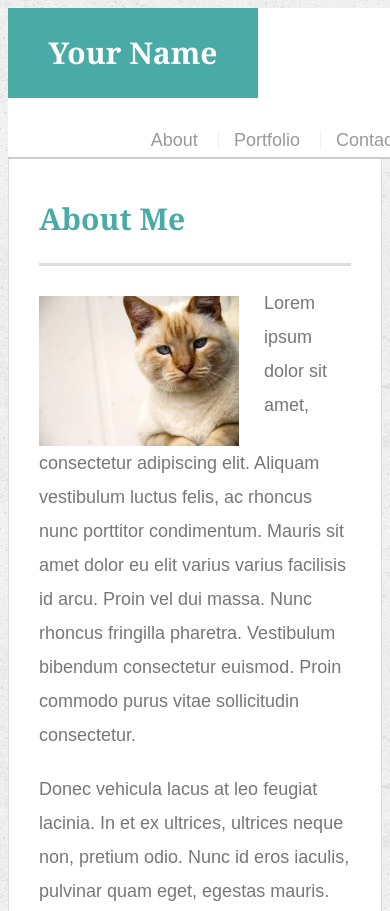
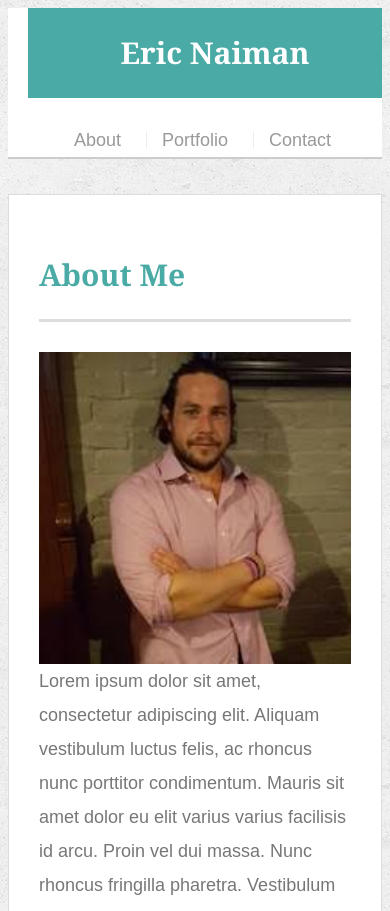
Before and after one commit to enaiman1/Responsive-Portfolio, a plain HTML site: page index.html in a window 390 px wide. Shown: the top 911 px of the page. Drawn offline with Linux system fonts and the light colour scheme.

Commit message:
added css to screen with mx-width of 640

```diff
--- a/assets/css/style.css
+++ b/assets/css/style.css
@@ -215,3 +215,86 @@ input[type=submit] {
   background: #4aaaa5;
   border: 0 none;
 }
+
+/* Media Queries */
+
+
+/* for desktop */
+@media screen and (max-width: 980px) {
+  #logo {
+    margin: 0 20px;
+  }
+  nav a {
+    margin: 0 20px;
+  }
+
+  .work {
+    margin: 20px 20px;
+
+  }
+}
+
+
+
+
+/* for tablet */
+@media screen and (max-width: 768px) {
+  #logo {
+    margin: 0 20px;
+  }
+  nav a {
+    margin: 0 10px;
+  }
+
+  #main-section {
+   margin-bottom: 100px;
+   }
+
+
+}
+
+
+
+/* for cellphone */
+@media screen and (max-width: 640px) {
+    /* calls the header to stay in place */
+    #masthead {
+      position: static;
+      }
+
+      /* stretches my name to fill in the whole top  */
+      #logo {
+      width: 100%;
+      }
+
+      /* makes links go to a 2nd line and put the text in the center */
+      nav {
+      width: 100%;
+      text-align: center;
+      }
+
+      nav a {
+
+      }
+
+      /* minimize the space between header/nav bar and main body */
+      #main-container {
+      padding-top: 5px;
+     margin-bottom: 20px;
+     }
+
+     #main-section {
+      margin-bottom: 100px;
+      }
+
+
+      /* puts main image on about me screen to fill up the width */
+      .auth-image {
+      width: 100%;
+      }
+      /* puts all picture in portfolio to stack on top of each other and take up the space of the main body */
+      .work {
+        width: 100%;
+      }
+
+}
--- a/index.html
+++ b/index.html
@@ -3,7 +3,13 @@
 
 <head>
   <meta charset="UTF-8">
-  <title>About | Your Name</title>
+  <title>About | Eric Naiman </title>
+
+  <!-- Added View port - gives instructions on how to control the pages dimension-->
+  <!-- Added width=device-width - sets the width of the page to follow the screen-width of the device -->
+  <!-- Added initial-scale=1.0 - sets the initial zoom level when the page is first loaded by the browser. -->
+
+  <meta name="viewport" content="width=device-width, initial-scale=1.0">
   <link rel="stylesheet" type="text/css" href="assets/css/style.css">
 </head>
 
@@ -11,7 +17,7 @@
 
   <header id="masthead">
     <div class="container">
-      <a href="index.html" id="logo">Your Name</a>
+      <a href="index.html" id="logo">Eric Naiman</a>
       <nav>
         <a href="index.html">About</a>
         <a href="portfolio.html">Portfolio</a>
@@ -24,7 +30,7 @@
     <section class="main-section">
       <h1>About Me</h1>
 
-      <img src="assets/images/cat.jpg" class="auth-image" alt="Your Name">
+      <img src="assets/images/ericBioPic.jpeg" class="auth-image" alt="Your Name">
 
       <p>Lorem ipsum dolor sit amet, consectetur adipiscing elit. Aliquam vestibulum luctus felis, ac rhoncus nunc porttitor condimentum. Mauris sit amet dolor eu elit varius varius facilisis id arcu. Proin vel dui massa. Nunc rhoncus fringilla pharetra. Vestibulum bibendum consectetur euismod. Proin commodo purus vitae sollicitudin consectetur.</p>
 
```
Also changed, not shown: contact.html (+7 -2 lines), portfolio.html (+8 -3 lines), assets/images/ericBioPic.jpeg (added), 2 other files.
